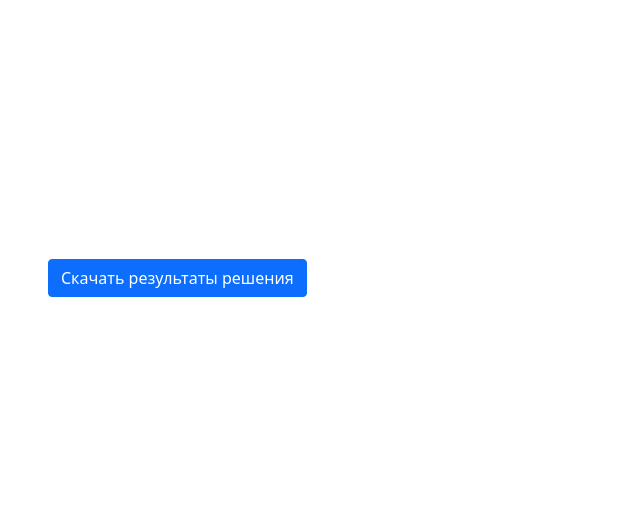
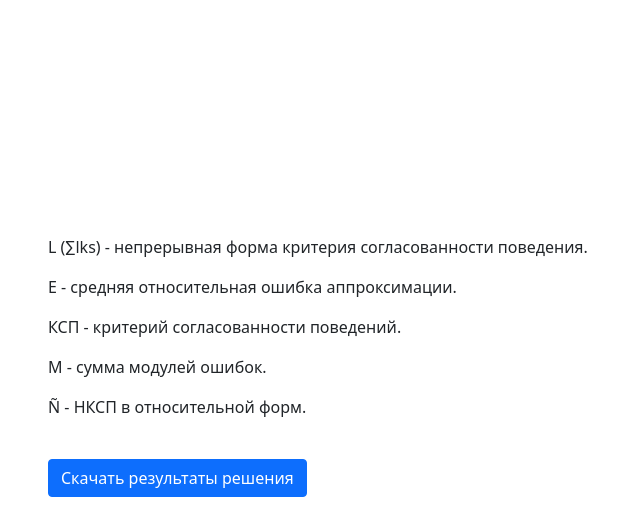
Before and after one commit to onebadman/NKSP, a Flask app: template templates/answer.html in a window 1280 px wide. Shown: the part 479-992 px from the top of the page, without its empty margins (0-640 px from the left). Before the commit the page ends 776 px from the top, so only its background shows below. Run offline with Flask 2, Linux system fonts and the light colour scheme; the template is opened without the code that fills it, so the values that code supplies are empty.

Commit message:
NKSP-73 Добавить сноску с легендой.

```diff
--- a/templates/answer.html
+++ b/templates/answer.html
@@ -60,6 +60,15 @@
       </tbody>
     </table>
   </div>
+
+  <div>
+    <p>L (∑lks) - непрерывная форма критерия согласованности поведения.</p>
+    <p>E - средняя относительная ошибка аппроксимации.</p>
+    <p>КСП - критерий согласованности поведений.</p>
+    <p>M - сумма модулей ошибок.</p>
+    <p>Ñ - НКСП в относительной форм.</p>
+  </div>
+
   <br>
   <form name="loadResult" action="/form/load_result" method="post">
     <button type="submit" class="btn btn-primary">Скачать результаты решения</button>
```
